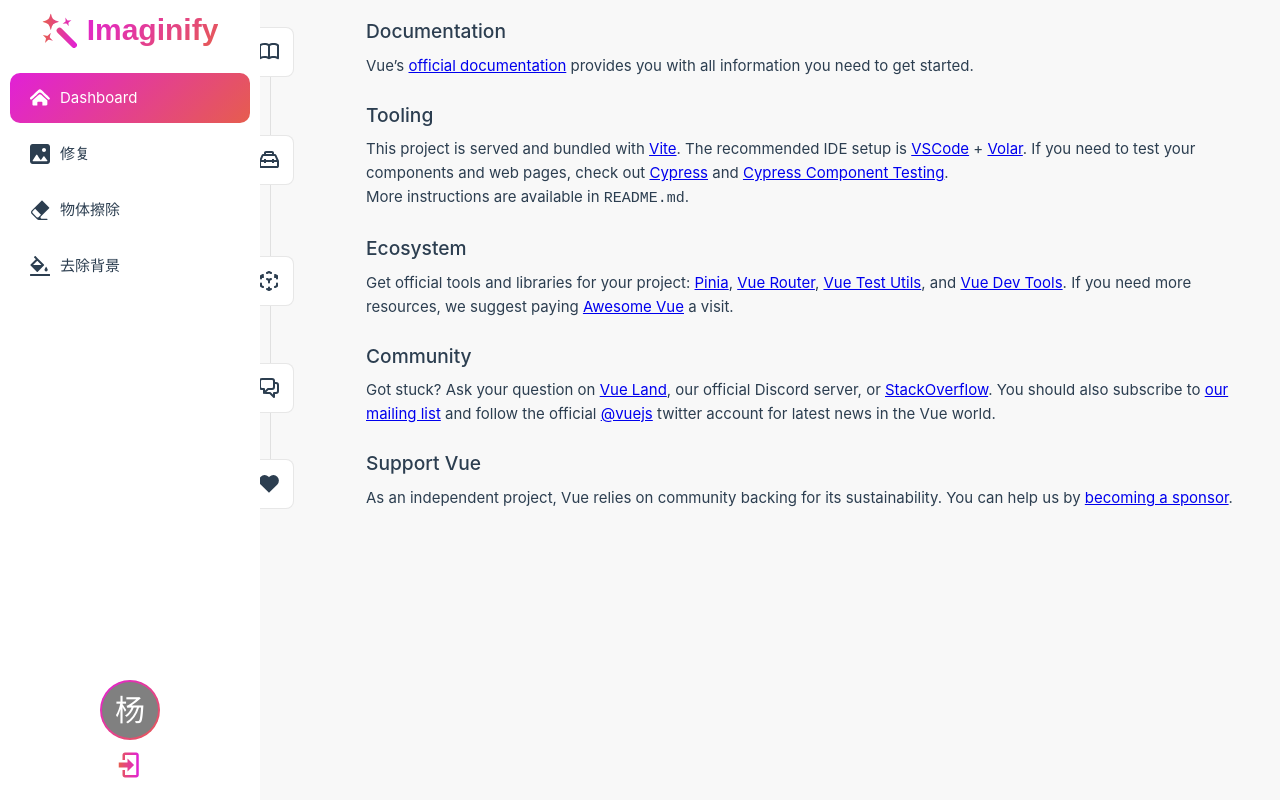
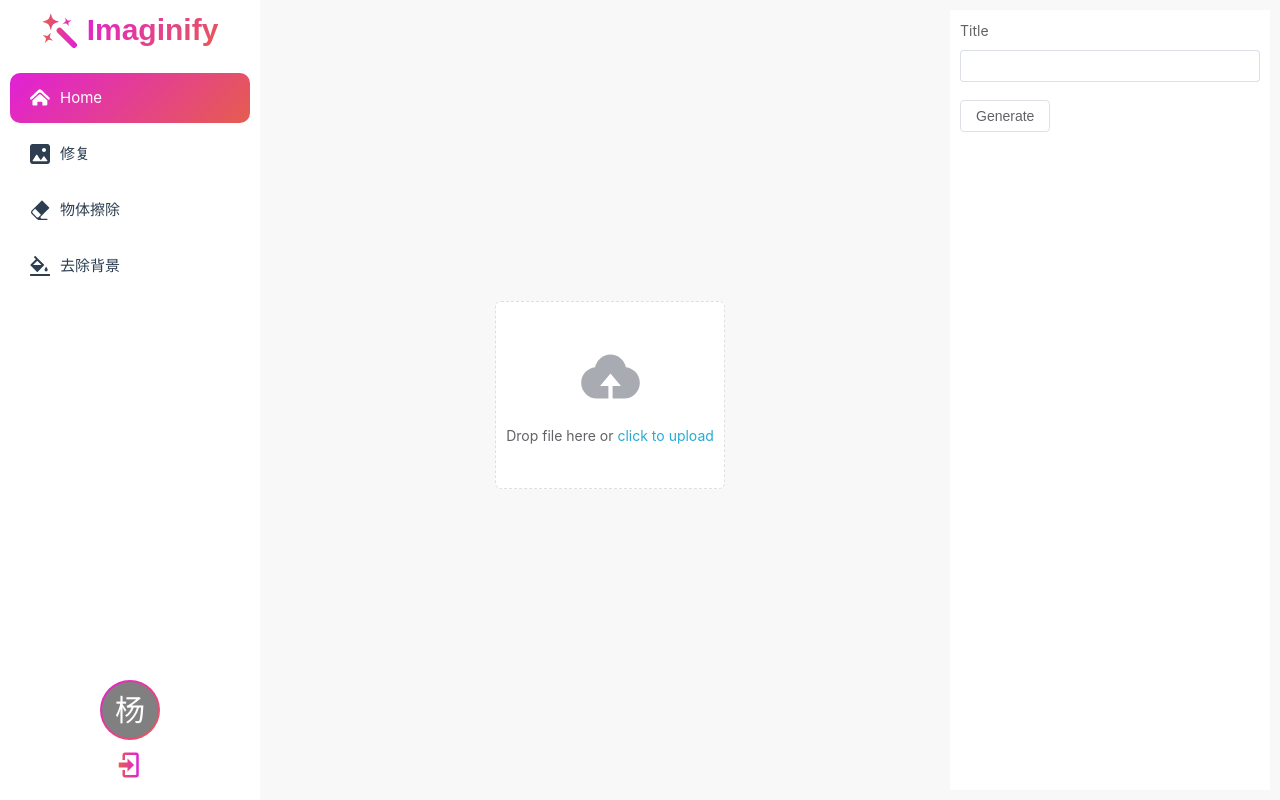
Before and after one commit to camelys624/my-imaginify, a Vue app: page / in a window 1280 px wide. Built offline with nearby package versions, Linux system fonts and the light colour scheme.

Commit message:
feat: 添加编辑器组件

```diff
--- a/src/components/HelloWorld.vue
+++ /dev/null
@@ -1,44 +0,0 @@
-<script setup>
-defineProps({
-  msg: {
-    type: String,
-    required: true
-  }
-})
-</script>
-
-<template>
-  <div class="greetings">
-    <h1 class="green">{{ msg }}</h1>
-    <h3>
-      You’ve successfully created a project with
-      <a href="https://vitejs.dev/" target="_blank" rel="noopener">Vite</a> +
-      <a href="https://vuejs.org/" target="_blank" rel="noopener">Vue 3</a>.
-    </h3>
-  </div>
-</template>
-
-<style scoped>
-h1 {
-  font-weight: 500;
-  font-size: 2.6rem;
-  position: relative;
-  top: -10px;
-}
-
-h3 {
-  font-size: 1.2rem;
-}
-
-.greetings h1,
-.greetings h3 {
-  text-align: center;
-}
-
-@media (min-width: 1024px) {
-  .greetings h1,
-  .greetings h3 {
-    text-align: left;
-  }
-}
-</style>
--- /dev/null
+++ b/src/components/ImageEditor.vue
@@ -0,0 +1,28 @@
+<template>
+  <div class="editor-container">
+    <div class="preview-box" style="display: none;">
+      <img src="" alt="preview" />
+      <canvas ref="maskCanvas"></canvas>
+    </div>
+    <el-upload class="upload-demo" drag multiple>
+      <el-icon class="el-icon--upload"><upload-filled /></el-icon>
+      <div class="el-upload__text">
+        Drop file here or <em>click to upload</em>
+      </div>
+    </el-upload>
+  </div>
+</template>
+
+<script setup>
+import {UploadFilled} from '@element-plus/icons-vue'
+</script>
+
+<style scoped>
+.editor-container {
+  flex: 1;
+  display: flex;
+  justify-content: center;
+  align-items: center;
+  height: 100%;
+}
+</style>
--- a/src/components/TheWelcome.vue
+++ /dev/null
@@ -1,88 +0,0 @@
-<script setup>
-import WelcomeItem from './WelcomeItem.vue'
-import DocumentationIcon from './icons/IconDocumentation.vue'
-import ToolingIcon from './icons/IconTooling.vue'
-import EcosystemIcon from './icons/IconEcosystem.vue'
-import CommunityIcon from './icons/IconCommunity.vue'
-import SupportIcon from './icons/IconSupport.vue'
-</script>
-
-<template>
-  <WelcomeItem>
-    <template #icon>
-      <DocumentationIcon />
-    </template>
-    <template #heading>Documentation</template>
-
-    Vue’s
-    <a href="https://vuejs.org/" target="_blank" rel="noopener">official documentation</a>
-    provides you with all information you need to get started.
-  </WelcomeItem>
-
-  <WelcomeItem>
-    <template #icon>
-      <ToolingIcon />
-    </template>
-    <template #heading>Tooling</template>
-
-    This project is served and bundled with
-    <a href="https://vitejs.dev/guide/features.html" target="_blank" rel="noopener">Vite</a>. The
-    recommended IDE setup is
-    <a href="https://code.visualstudio.com/" target="_blank" rel="noopener">VSCode</a> +
-    <a href="https://github.com/johnsoncodehk/volar" target="_blank" rel="noopener">Volar</a>. If
-    you need to test your components and web pages, check out
-    <a href="https://www.cypress.io/" target="_blank" rel="noopener">Cypress</a> and
-    <a href="https://on.cypress.io/component" target="_blank" rel="noopener"
-      >Cypress Component Testing</a
-    >.
-
-    <br />
-
-    More instructions are available in <code>README.md</code>.
-  </WelcomeItem>
-
-  <WelcomeItem>
-    <template #icon>
-      <EcosystemIcon />
-    </template>
-    <template #heading>Ecosystem</template>
-
-    Get official tools and libraries for your project:
-    <a href="https://pinia.vuejs.org/" target="_blank" rel="noopener">Pinia</a>,
-    <a href="https://router.vuejs.org/" target="_blank" rel="noopener">Vue Router</a>,
-    <a href="https://test-utils.vuejs.org/" target="_blank" rel="noopener">Vue Test Utils</a>, and
-    <a href="https://github.com/vuejs/devtools" target="_blank" rel="noopener">Vue Dev Tools</a>. If
-    you need more resources, we suggest paying
-    <a href="https://github.com/vuejs/awesome-vue" target="_blank" rel="noopener">Awesome Vue</a>
-    a visit.
-  </WelcomeItem>
-
-  <WelcomeItem>
-    <template #icon>
-      <CommunityIcon />
-    </template>
-    <template #heading>Community</template>
-
-    Got stuck? Ask your question on
-    <a href="https://chat.vuejs.org" target="_blank" rel="noopener">Vue Land</a>, our official
-    Discord server, or
-    <a href="https://stackoverflow.com/questions/tagged/vue.js" target="_blank" rel="noopener"
-      >StackOverflow</a
-    >. You should also subscribe to
-    <a href="https://news.vuejs.org" target="_blank" rel="noopener">our mailing list</a> and follow
-    the official
-    <a href="https://twitter.com/vuejs" target="_blank" rel="noopener">@vuejs</a>
-    twitter account for latest news in the Vue world.
-  </WelcomeItem>
-
-  <WelcomeItem>
-    <template #icon>
-      <SupportIcon />
-    </template>
-    <template #heading>Support Vue</template>
-
-    As an independent project, Vue relies on community backing for its sustainability. You can help
-    us by
-    <a href="https://vuejs.org/sponsor/" target="_blank" rel="noopener">becoming a sponsor</a>.
-  </WelcomeItem>
-</template>
--- a/src/components/WelcomeItem.vue
+++ /dev/null
@@ -1,86 +0,0 @@
-<template>
-  <div class="item">
-    <i>
-      <slot name="icon"></slot>
-    </i>
-    <div class="details">
-      <h3>
-        <slot name="heading"></slot>
-      </h3>
-      <slot></slot>
-    </div>
-  </div>
-</template>
-
-<style scoped>
-.item {
-  margin-top: 2rem;
-  display: flex;
-  position: relative;
-}
-
-.details {
-  flex: 1;
-  margin-left: 1rem;
-}
-
-i {
-  display: flex;
-  place-items: center;
-  place-content: center;
-  width: 32px;
-  height: 32px;
-  color: var(--color-text);
-}
-
-h3 {
-  font-size: 1.2rem;
-  font-weight: 500;
-  margin-bottom: 0.4rem;
-  color: var(--color-heading);
-}
-
-@media (min-width: 1024px) {
-  .item {
-    margin-top: 0;
-    padding: 0.4rem 0 1rem calc(var(--section-gap) / 2);
-  }
-
-  i {
-    top: calc(50% - 25px);
-    left: -26px;
-    position: absolute;
-    border: 1px solid var(--color-border);
-    background: var(--color-background);
-    border-radius: 8px;
-    width: 50px;
-    height: 50px;
-  }
-
-  .item:before {
-    content: ' ';
-    border-left: 1px solid var(--color-border);
-    position: absolute;
-    left: 0;
-    bottom: calc(50% + 25px);
-    height: calc(50% - 25px);
-  }
-
-  .item:after {
-    content: ' ';
-    border-left: 1px solid var(--color-border);
-    position: absolute;
-    left: 0;
-    top: calc(50% + 25px);
-    height: calc(50% - 25px);
-  }
-
-  .item:first-of-type:before {
-    display: none;
-  }
-
-  .item:last-of-type:after {
-    display: none;
-  }
-}
-</style>
--- a/src/router/menu.js
+++ b/src/router/menu.js
@@ -6,8 +6,8 @@
 export const menuList = [
   {
     path: '/',
-    name: 'dashboard',
-    label: 'Dashboard',
+    name: 'home',
+    label: 'Home',
     component: () => import('../views/HomeView.vue'),
     icon: IconHome
   },
--- a/src/views/HomeView.vue
+++ b/src/views/HomeView.vue
@@ -1,9 +1,44 @@
 <script setup>
-import TheWelcome from '../components/TheWelcome.vue'
+import ImageEditor from '@/components/ImageEditor.vue'
+import { reactive, ref } from 'vue'
+
+const form = reactive({
+  title: ''
+})
+
+const formRef = ref()
+
+const generate = () => {
+  console.log('Generate')
+}
 </script>
 
 <template>
-  <main>
-    <TheWelcome />
-  </main>
+  <div class="page-container">
+    <ImageEditor />
+    <el-form :model="form" ref="formRef" label-width="80px" label-position="top" class="custom-el-form">
+      <el-form-item label="Title">
+        <el-input v-model="form.title"></el-input>
+      </el-form-item>
+      <el-form-item>
+        <el-button @click="generate">Generate</el-button>
+      </el-form-item>
+    </el-form>
+  </div>
 </template>
+
+<style scoped>
+.page-container {
+  display: flex;
+  justify-content: center;
+  align-items: center;
+  height: 100%;
+}
+
+.custom-el-form {
+  width: 320px;
+  height: 100%;
+  padding: 10px;
+  background-color: white;
+}
+</style>
```
